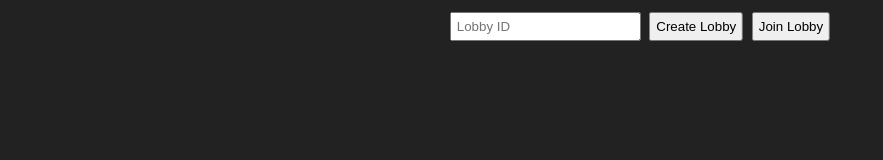
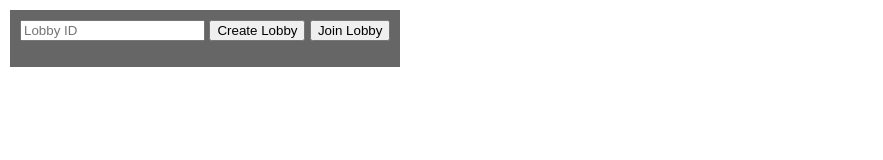
Before and after one commit to cparish12345-a11y/gta-multiplayer-game, a plain HTML site: page gta-3d-game/index.html in a window 1280 px wide. Shown: the whole page, without its empty margins (0-883 px from the left). Drawn offline with nearby package versions, Linux system fonts and the light colour scheme.

Commit message:
Update style.css

```diff
--- a/gta-3d-game/style.css
+++ b/gta-3d-game/style.css
@@ -1,21 +1,14 @@
 body {
   margin: 0;
   overflow: hidden;
-  font-family: Arial, sans-serif;
-  background: #222;
-  color: white;
+  font-family: Arial;
 }
 
 #ui {
   position: absolute;
   top: 10px;
-  left: 50%;
-  transform: translateX(-50%);
-  text-align: center;
-  z-index: 100;
+  left: 10px;
+  background: rgba(0,0,0,0.6);
+  padding: 10px;
+  color: white;
 }
-
-#ui input, #ui button {
-  margin: 2px;
-  padding: 5px;
-}
```
